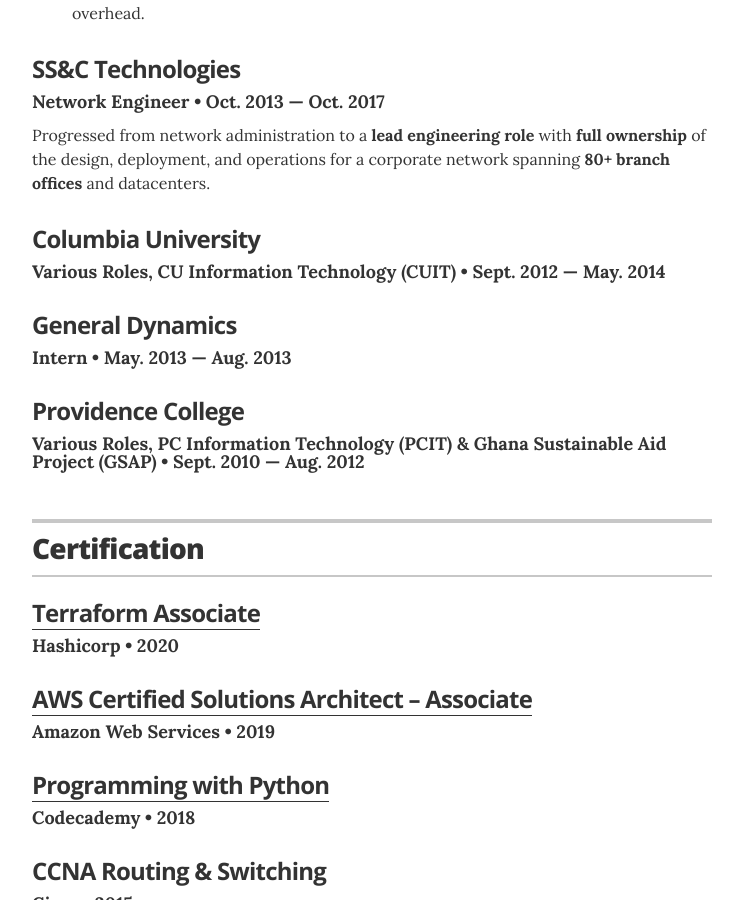
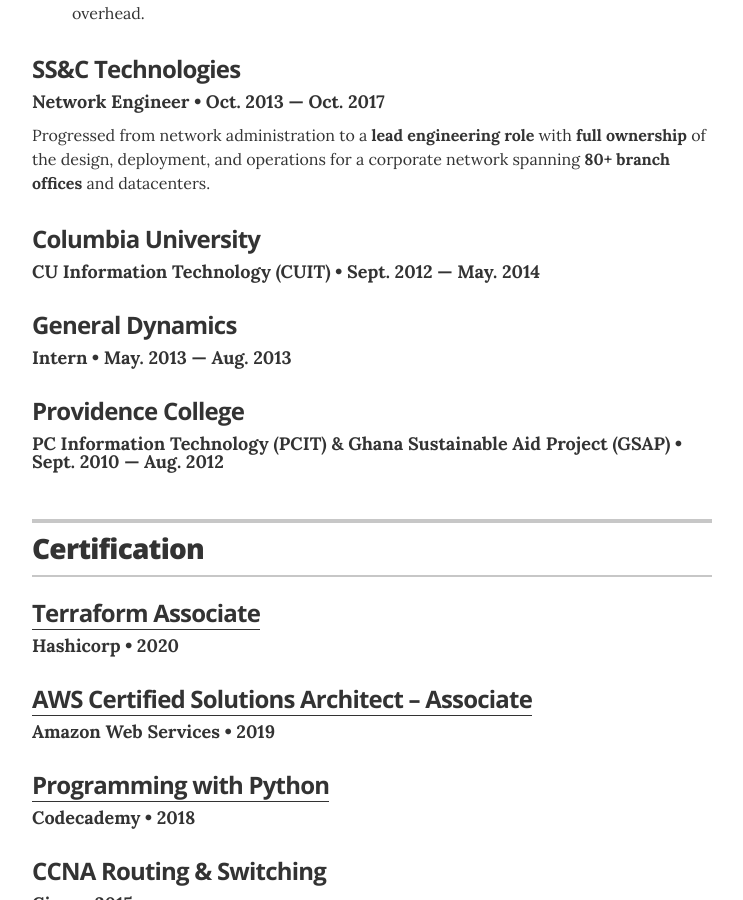
Before and after one commit to patrick-andrew-jain-taylor/resume, a Jekyll site: the page built from index.html, in a window 1280 px wide and 900 px high, scrolled down 2393 px. Shown: the whole window, without its empty margins (268-1011 px from the left). Built offline with Jekyll 4.4.1, drawn with Linux system fonts in a browser that asks for light colours.

Commit message:
fix: much older experience

```diff
--- a/_data/experience.yml
+++ b/_data/experience.yml
@@ -32,7 +32,7 @@
 
 # Lab Consultant / UI Developer / UI Admin
 - company: Columbia University
-  position: Various Roles, CU Information Technology (CUIT)
+  position: CU Information Technology (CUIT)
   duration: Sept. 2012 &mdash; May. 2014
 #  summary: <ul class="resume-item-list"><li><b>Lab Consultant</b> responsible for support of lab patron needs.</li><li><b>UI Developer & Administrator</b> responsible for maintenance of Perl & Oracle DBM-based wiki for fellow consultants.</li></ul>
 
@@ -44,6 +44,6 @@
 
 # Various
 - company: Providence College
-  position: Various Roles, PC Information Technology (PCIT) & Ghana Sustainable Aid Project (GSAP)
+  position: PC Information Technology (PCIT) & Ghana Sustainable Aid Project (GSAP)
   duration: Sept. 2010  &mdash; Aug. 2012
 #  summary: <ul class="resume-item-list"><li><b>Computer Technician for PCIT</b> responsible for maintenance and deployment of faculty workstations.</li><li><b>Community-Based Service Intern in Accra, Ghana</b> responsible for developing a computer image in Ubuntu Linux for the GSAP's Education Portal, for use in an internet cafe within Pokuase Village in Ga West, Ghana.</li><li><b>Research Assistant for GSAP</b> responsible for modeling a toilet prototype in Google Sketchup for use in developing nations.</li><li><b>Helpdesk Assistant for PCIT Helpdesk</b> the first line of defense for campus staff & student issues.</li></ul>
```
